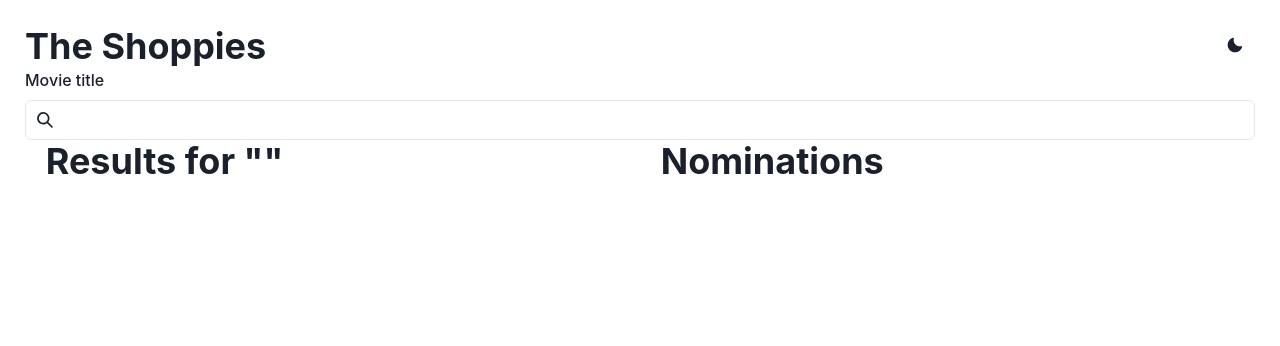
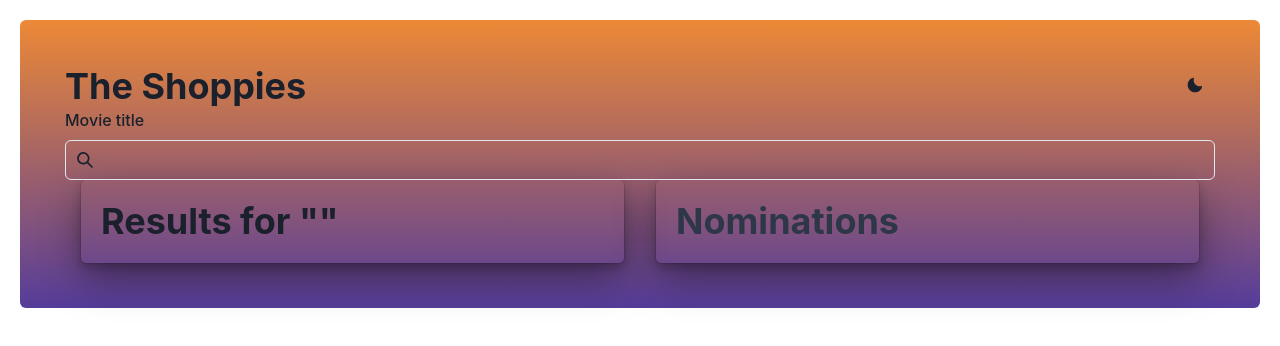
Before and after one commit to sywtang/the-shoppies, a React (Create React App) app in the folder frontend/: page / in a window 1280 px wide. Shown: the top 346 px of the page. Built offline with nearby package versions, Linux system fonts and the light colour scheme.

Commit message:
Add responsive styling, colours and modal

```diff
--- a/frontend/package.json
+++ b/frontend/package.json
@@ -18,7 +18,8 @@
     "react-dom": "^17.0.1",
     "react-redux": "^7.1.3",
     "react-scripts": "4.0.1",
-    "sass": "^1.32.2"
+    "sass": "^1.32.2",
+    "uuid": "^8.3.2"
   },
   "scripts": {
     "start": "react-scripts start",
--- a/frontend/src/App.js
+++ b/frontend/src/App.js
@@ -1,21 +1,21 @@
 import React, { useEffect, useState } from "react";
-import "./App.scss";
 import axios from "axios";
 import Header from "./components/Header/Header";
 import MoviesList from "./components/MoviesList/MoviesList";
 import Nominations from "./components/Nominations/Nominations";
 import Search from "./components/Search/Search";
 import { Box, Flex } from "@chakra-ui/react";
+import NominateModal from "./components/Modal/Modal";
 
 function App() {
   const [title, setTitle] = useState("");
   const [nominated, setNominated] = useState([]);
   const [nomId, setNomId] = useState([]);
 
-  const handleNominate = (movie, id, year) => {
+  const handleNominate = (movie, id, year, poster) => {
     // limit nominations to 5 selections only
     if (nominated.length < 5) {
-      setNominated(nominated.concat({ title: movie, id, year }));
+      setNominated(nominated.concat({ title: movie, id, year, poster }));
       setNomId(nomId.concat(id));
     }
   };
@@ -39,6 +39,7 @@ function App() {
         )
         .then((response) => {
           const results = response.data.Search;
+          console.log(results);
           setMovies([results]);
         })
         .catch((error) => {
@@ -53,7 +54,15 @@ function App() {
 
   return (
     <div className="App">
-      <Box padding="25px">
+      <Box
+        padding={{ md: "45px" }}
+        bgGradient={[
+          "linear(to-tr, teal.400,yellow.600)",
+          "linear(to-t, blue.400, teal.300)",
+          "linear(to-b, orange.400, purple.700)",
+        ]}
+        rounded="md"
+      >
         <Flex
           direction="column"
           width="100%"
@@ -61,6 +70,7 @@ function App() {
           justifyContent="center"
         >
           <Header />
+          {nominated.length === 5 && <NominateModal nominations={nominated} />}
           <Search handleValue={handleValue} />
         </Flex>
         <Flex direction={["column", "row"]} width="100%">
--- /dev/null
+++ b/frontend/src/components/Modal/Modal.js
@@ -0,0 +1,43 @@
+import {
+  Modal,
+  ModalOverlay,
+  ModalContent,
+  ModalHeader,
+  ModalFooter,
+  ModalBody,
+  ModalCloseButton,
+  Button,
+  useDisclosure,
+} from "@chakra-ui/react";
+import { useEffect } from "react";
+
+const NominateModal = ({ nominations }) => {
+  const { isOpen, onOpen, onClose } = useDisclosure();
+
+  // Trigger modal when length is 5
+  useEffect(() => {
+    if (nominations.length === 5) {
+      onOpen();
+    }
+  }, [nominations, onOpen]);
+
+  return (
+    <>
+      <Button onClick={onOpen} bg="purple.300">
+        Share
+      </Button>
+      <Modal onClose={onClose} isOpen={isOpen} isCentered>
+        <ModalOverlay />
+        <ModalContent>
+          <ModalHeader>Share Your Nominations!</ModalHeader>
+          <ModalCloseButton />
+          <ModalBody>Here's your link:</ModalBody>
+          <ModalFooter>
+            <Button onClick={onClose}>Close</Button>
+          </ModalFooter>
+        </ModalContent>
+      </Modal>
+    </>
+  );
+};
+export default NominateModal;
--- a/frontend/src/components/MoviesList/MoviesList.js
+++ b/frontend/src/components/MoviesList/MoviesList.js
@@ -1,11 +1,14 @@
 import {
   Box,
   Container,
+  Flex,
   Heading,
   ListItem,
   UnorderedList,
+  Image,
 } from "@chakra-ui/react";
 import NominateButton from "../NominateButton/NominateButton";
+import { v4 as uuidv4 } from "uuid";
 
 // Renders movies from title search prop
 const MoviesList = ({ movies, title, selectedMovie, handleNominate }) => {
@@ -14,25 +17,34 @@ const MoviesList = ({ movies, title, selectedMovie, handleNominate }) => {
     if (isMoviesValid) {
       return movies[0].map((movie) => {
         return (
-          <ListItem key={movie.imdbID}>
-            {movie.Title} ({movie.Year}){" "}
+          <ListItem key={uuidv4()} listStyleType="none">
+            {movie.Title} ({movie.Year})
+            <Image src={movie.Poster} objectFit="cover" />
             {!selectedMovie.includes(movie.imdbID) ? (
+              <Flex justifyContent="flex-end">
                 <NominateButton
                   id={movie.imdbID}
                   title={movie.Title}
                   year={movie.Year}
+                  poster={movie.Poster}
                   handleNominate={handleNominate}
                   text="Nominate"
                   status={false}
+                  colorScheme="green"
                 />
+              </Flex>
             ) : (
+              <Flex justifyContent="flex-end">
                 <NominateButton
                   id={movie.imdbID}
                   title={movie.Title}
+                  poster={movie.Poster}
                   handleNominate={handleNominate}
                   text="Nominate"
                   status={true}
+                  colorScheme="green"
                 />
+              </Flex>
             )}
           </ListItem>
         );
@@ -42,7 +54,7 @@ const MoviesList = ({ movies, title, selectedMovie, handleNominate }) => {
 
   return (
     <Container>
-      <Box width="100%">
+      <Box width="100%" padding="20px" borderRadius="5px" boxShadow="dark-lg">
         <section className="movies">
           <Heading as="h2" fontSize={{ sm: "24px", md: "30px", lg: "36px" }}>
             Results for "{title}"
--- a/frontend/src/components/NominateButton/NominateButton.js
+++ b/frontend/src/components/NominateButton/NominateButton.js
@@ -4,21 +4,23 @@ const NominateButton = ({
   title,
   id,
   year,
+  poster,
   handleNominate,
   removeNominate,
   text,
   status,
+  colorScheme,
 }) => {
   const handleSelect = () => {
     if (text === "Nominate") {
-      handleNominate(title, id, year);
+      handleNominate(title, id, year, poster);
     } else if (text === "Remove") {
       removeNominate(title, id);
     }
   };
   return (
     <Button
-      colorScheme="blue"
+      colorScheme={colorScheme}
       className="movies__nominate"
       onClick={handleSelect}
       disabled={status}
--- a/frontend/src/components/Nominations/Nominations.js
+++ b/frontend/src/components/Nominations/Nominations.js
@@ -1,11 +1,14 @@
 import {
   Box,
   Container,
+  Flex,
   Heading,
+  Image,
   ListItem,
   UnorderedList,
 } from "@chakra-ui/react";
 import NominateButton from "../NominateButton/NominateButton";
+import { v4 as uuidv4 } from "uuid";
 
 // Render movies array containing the nominations from MoviesList
 const Nominations = ({ movies, removeNominate }) => {
@@ -14,15 +17,21 @@ const Nominations = ({ movies, removeNominate }) => {
     if (isMoviesValid) {
       return movies.map((movie) => {
         return (
-          <ListItem key={Math.random()}>
-            {movie.title} ({movie.year}){" "}
+          <>
+            <ListItem key={uuidv4()} listStyleType="none">
+              {movie.title} ({movie.year}) <Image src={movie.poster} />
+            </ListItem>
+            <Flex justifyContent="flex-end" key={uuidv4()}>
               <NominateButton
+                key={uuidv4()}
                 title={movie.title}
                 removeNominate={removeNominate}
                 text="Remove"
                 id={movie.id}
+                colorScheme="pink"
               />
-          </ListItem>
+            </Flex>
+          </>
         );
       });
     }
@@ -30,9 +39,13 @@ const Nominations = ({ movies, removeNominate }) => {
 
   return (
     <Container>
-      <Box w="100%">
+      <Box w="100%" padding="20px" borderRadius="5px" boxShadow="dark-lg">
         <section className="nominations">
-          <Heading as="h2" fontSize={{ sm: "24px", md: "30px", lg: "36px" }}>
+          <Heading
+            as="h2"
+            color="gray.700"
+            fontSize={{ sm: "24px", md: "30px", lg: "36px" }}
+          >
             Nominations
           </Heading>
           {movies !== null ? (
--- a/frontend/src/index.js
+++ b/frontend/src/index.js
@@ -3,14 +3,16 @@ import ReactDOM from "react-dom";
 import "./index.css";
 import App from "./App";
 import * as serviceWorker from "./serviceWorker";
-import { ChakraProvider, ColorModeScript } from "@chakra-ui/react";
+import { Box, ChakraProvider, ColorModeScript } from "@chakra-ui/react";
 import theme from "./theme/theme";
 
 ReactDOM.render(
   <React.StrictMode>
     <ChakraProvider>
-      <ColorModeScript initialColorMode={theme.config.initialColorMode} />
-      <App />
+      <Box padding="20px" height="100%">
+        <ColorModeScript initialColorMode={theme.config.initialColorMode} />
+        <App />
+      </Box>
     </ChakraProvider>
   </React.StrictMode>,
   document.getElementById("root")
--- a/frontend/src/theme/theme.js
+++ b/frontend/src/theme/theme.js
@@ -8,9 +8,23 @@ const breakpoints = createBreakpoints({
   xl: "1200px",
 });
 const config = {
-  initialColorMode: "light",
+  initialColorMode: "dark",
   useSystemColorMode: false,
 };
+const themeConfig = {
+  styles: {
+    global: {
+      "html, body": {
+        fontSize: "lg",
+        background: "blue.200",
+      },
+    },
+  },
+};
 
-const theme = extendTheme({ config, breakpoints });
+const theme = extendTheme({
+  config,
+  breakpoints,
+  themeConfig,
+});
 export default theme;
```
Also changed, not shown: frontend/src/App.scss (deleted), 1 other file (tests, documents, lock files or other folders). Lines whose indentation alone changed are shown as unchanged.
